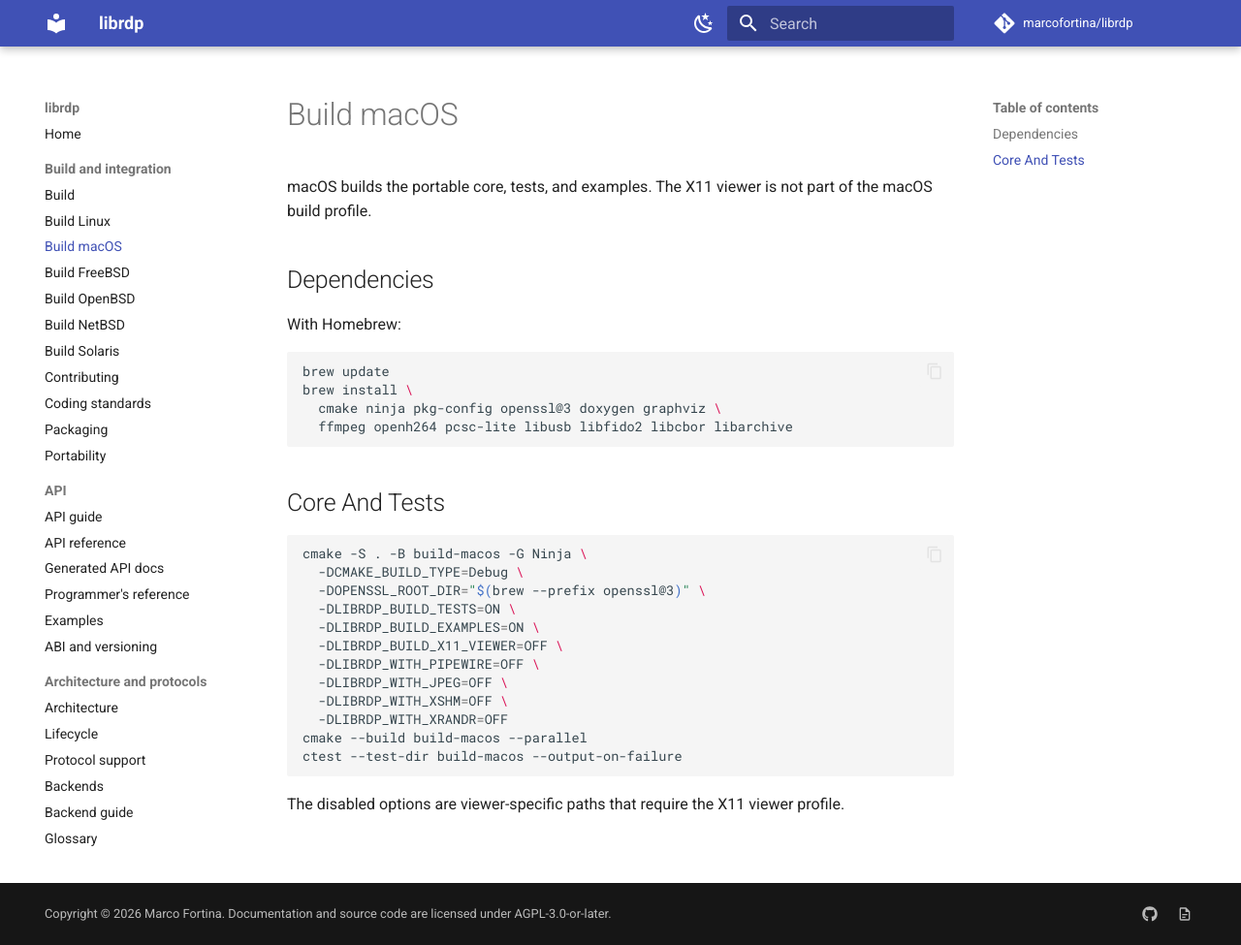
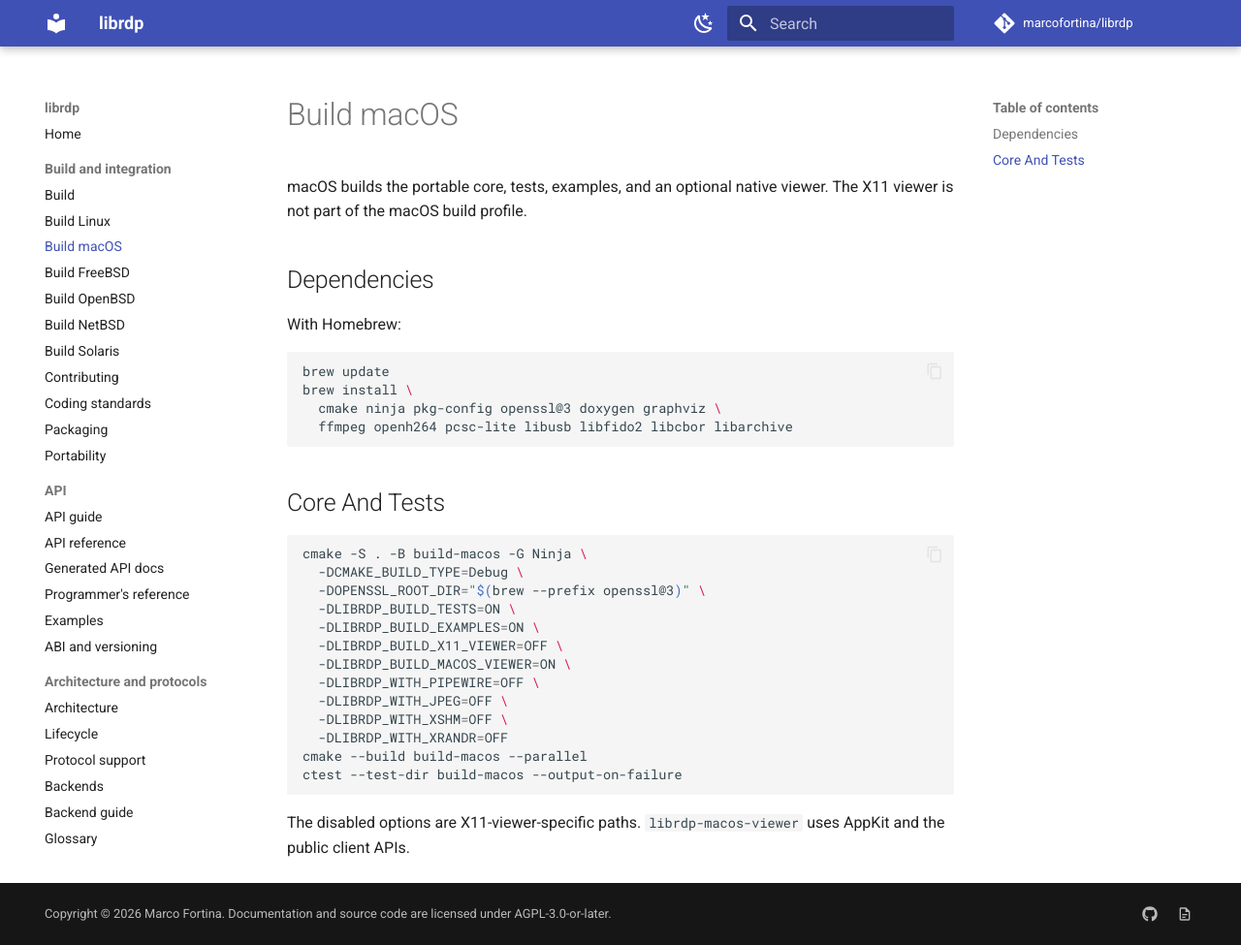
Before and after one commit to marcofortina/librdp, an MkDocs documentation site: the page built from docs/build-macos.md, in a window 1280 px wide and 975 px high. Shown: the whole window at 97% size. Built offline with MkDocs 1.6.1 and Material for MkDocs 9.7.7, drawn with Linux system fonts in a browser that asks for light colours; comment, search, counter and statistics services are not loaded.

Commit message:
Add native macOS viewer target

````diff
--- a/CMakeLists.txt
+++ b/CMakeLists.txt
@@ -22,6 +22,7 @@ endif()
 include(cmake/Tests.cmake)
 include(cmake/Fuzz.cmake)
 include(cmake/X11Viewer.cmake)
+include(cmake/MacOSViewer.cmake)
 include(cmake/X11Admin.cmake)
 include(cmake/X11Workspace.cmake)
 include(cmake/Packaging.cmake)
--- a/docs/build-macos.md
+++ b/docs/build-macos.md
@@ -5,7 +5,8 @@ SPDX-License-Identifier: AGPL-3.0-or-later
 
 # Build macOS
 
-macOS builds the portable core, tests, and examples. The X11 viewer is not part of the macOS build profile.
+macOS builds the portable core, tests, examples, and an optional native viewer.
+The X11 viewer is not part of the macOS build profile.
 
 ## Dependencies
 
@@ -27,6 +28,7 @@ cmake -S . -B build-macos -G Ninja \
   -DLIBRDP_BUILD_TESTS=ON \
   -DLIBRDP_BUILD_EXAMPLES=ON \
   -DLIBRDP_BUILD_X11_VIEWER=OFF \
+  -DLIBRDP_BUILD_MACOS_VIEWER=ON \
   -DLIBRDP_WITH_PIPEWIRE=OFF \
   -DLIBRDP_WITH_JPEG=OFF \
   -DLIBRDP_WITH_XSHM=OFF \
@@ -35,4 +37,5 @@ cmake --build build-macos --parallel
 ctest --test-dir build-macos --output-on-failure
 ```
 
-The disabled options are viewer-specific paths that require the X11 viewer profile.
+The disabled options are X11-viewer-specific paths. `librdp-macos-viewer`
+uses AppKit and the public client APIs.
````
Also changed, not shown: docs/build.md (+1 -0 lines), 4 other files.
